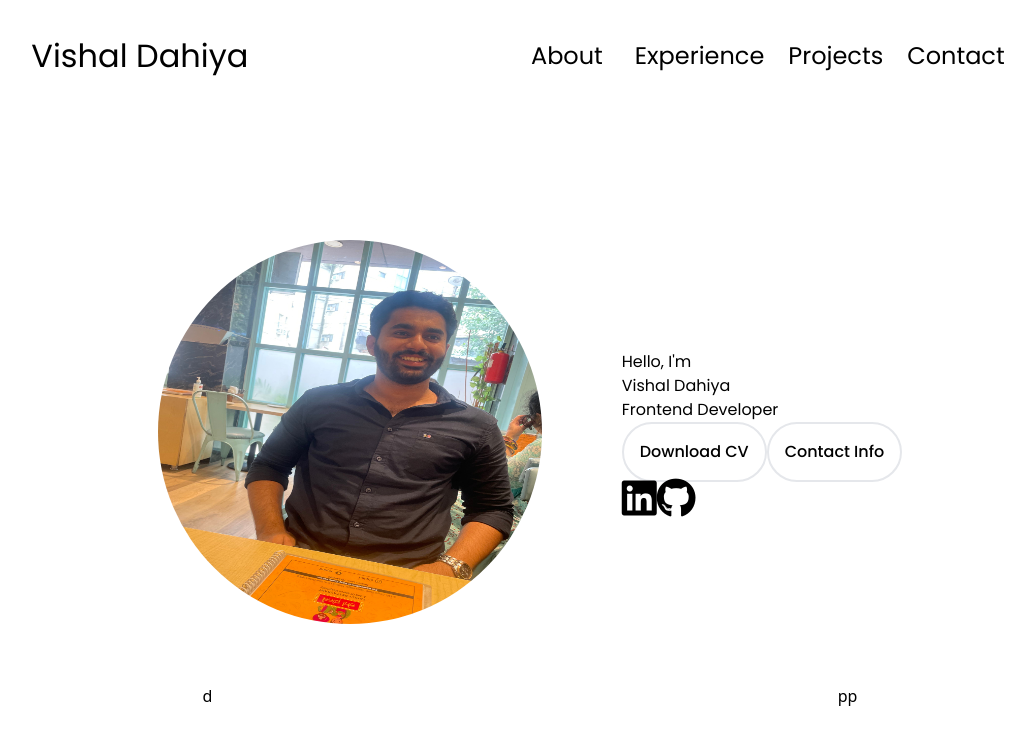
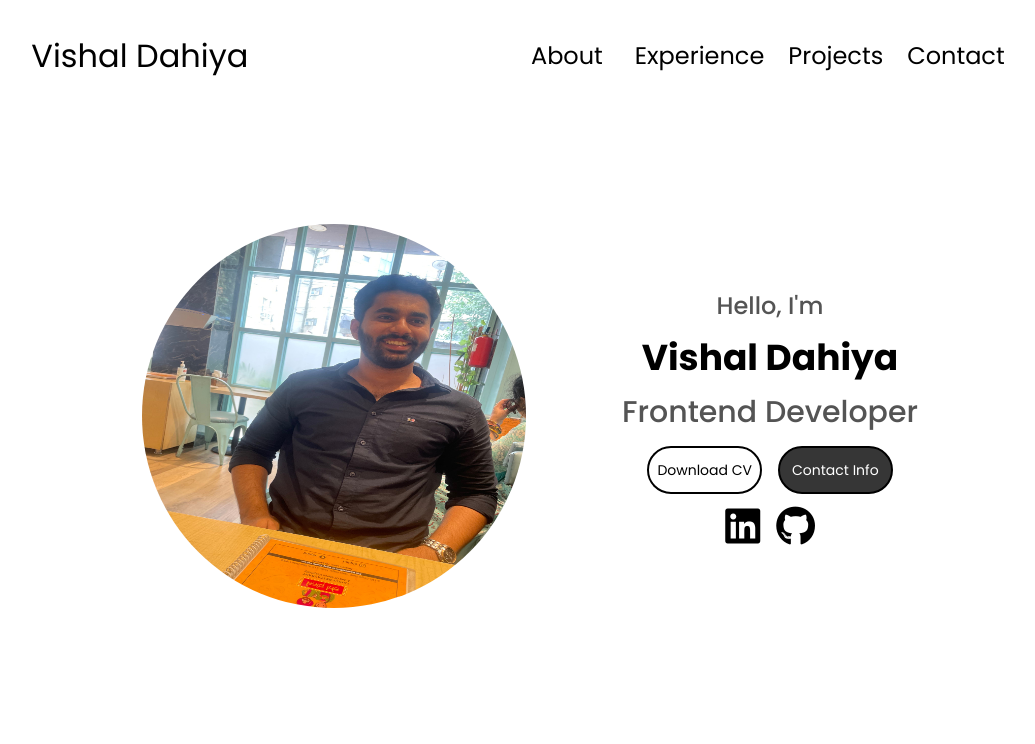
Before and after one commit to vishudahiya/Portfolio, a React (Vite) app: page / in a window 1280 px wide. Shown: the top 744 px of the page, without its empty margins (110-1145 px from the left). Built offline with nearby package versions, Linux system fonts and the light colour scheme.

Commit message:
First Page Complete

```diff
--- a/src/App.jsx
+++ b/src/App.jsx
@@ -4,10 +4,9 @@ import Header from "./components/Header";
 
 export default function App() {
   return (
-    <>
+    <div>
       <Header />
       <Starting />
-      <About />
-    </>
+    </div>
   );
 }
--- a/src/Starting.jsx
+++ b/src/Starting.jsx
@@ -10,26 +10,28 @@ export default function Starting() {
   }
 
   return (
-    <div class="flex items-center mt-40 font-poppins w-full justify-center">
+    <div class="flex items-center mt-36 font-poppins w-full justify-center">
       <div>
         <img src={imgLogo} alt="About" class=" size-96 rounded-full " />
       </div>
-      <div class="ml-20">
-        <div class="text-black ">
-          <p>Hello, I'm</p>
-          <p>Vishal Dahiya </p>
-          <p>Frontend Developer</p>
+      <div class="ml-24 space-y-4">
+        <div class="text-black text-center space-y-4">
+          <p class="text-2xl text-grey-theme font-medium">Hello, I'm</p>
+          <p class="text-4xl font-bold text-black">Vishal Dahiya </p>
+          <p class="text-3xl text-grey-theme font-medium">Frontend Developer</p>
         </div>
-        <div class="text-black flex font-medium justify-around">
-          <button onClick={openLink} class="rounded-full border-2 p-4 ">
+        <div class="text-black flex text-sm justify-center mt-3">
+          <button
+            onClick={openLink}
+            class="rounded-full border-2 border-black p-2 hover:bg-grey-dark hover:text-white"
+          >
             Download CV
           </button>
-
-          <button onClick={openLink} class="rounded-full border-2 p-4">
+          <button class="rounded-full border-2 border-black p-3 bg-grey-dark text-white ml-4 hover:bg-black">
             Contact Info
           </button>
         </div>
-        <div class="flex">
+        <div class="flex justify-center">
           <a
             href="https://www.linkedin.com/in/vishaldahiya1/"
             target="_blank"
@@ -44,7 +46,7 @@ export default function Starting() {
             rel="noopener noreferrer"
             class="text-black  fa-solid fa-2x"
           >
-            <i class="fab fa-github fa-lg"></i>
+            <i class="fab fa-github fa-lg ml-4"></i>
           </a>
         </div>
       </div>
--- a/src/components/Header.jsx
+++ b/src/components/Header.jsx
@@ -1,20 +1,20 @@
 export default function Header() {
   return (
-    <div class="w-full flex justify-around items-center mt-8 text-black text-center font-poppins">
+    <div class="w-full flex justify-around items-center pt-8 text-black text-center font-poppins">
       <div class="text-text-large">
         <p>Vishal Dahiya</p>
       </div>
       <div class=" flex text-2xl items-start">
-        <div class="mr-8 hover:text-slate-500 hover:underline underline-offset-8 cursor-pointer ">
+        <div class="mr-8 hover:text-slate-400 hover:underline underline-offset-8 cursor-pointer ">
           About
         </div>
-        <div class="mr-6 hover:text-slate-500 hover:underline underline-offset-8 cursor-pointer ">
+        <div class="mr-6 hover:text-slate-400 hover:underline underline-offset-8 cursor-pointer ">
           Experience
         </div>
-        <div class="mr-6 hover:text-slate-500 hover:underline underline-offset-8 cursor-pointer ">
+        <div class="mr-6 hover:text-slate-400 hover:underline underline-offset-8 cursor-pointer ">
           Projects
         </div>
-        <div class="mr-6 hover:text-slate-500 hover:underline underline-offset-8 cursor-pointer ">
+        <div class="mr-6 hover:text-slate-400 hover:underline underline-offset-8 cursor-pointer ">
           Contact
         </div>
       </div>
--- a/tailwind.config.js
+++ b/tailwind.config.js
@@ -5,14 +5,15 @@ export default {
     extend: {
       colors: {
         "dark-blue": "#0f1729ff",
-        "blue-light": "#7375ffff",
-        "grey-theme": "#1e293bff",
+        "grey-dark": "#363636ff",
+        "grey-theme": "#545454ff",
       },
       margin: {
         custom: "8rem",
       },
       fontSize: {
         "text-large": "2rem", // Replace with your custom value
+        "icon-small": "1.25rem",
       },
       fontFamily: {
         poppins: ["Poppins", "sans-serif"],
```
